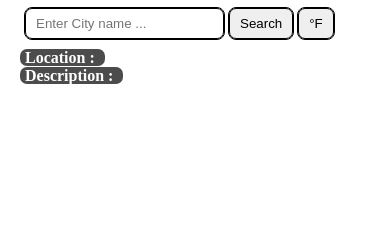
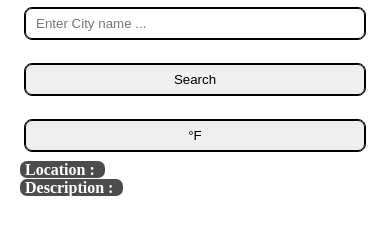
Before and after one commit to golam71/odin-weather-app, a website built with webpack: page src/html/index.html in a window 390 px wide. Shown: the part 59-294 px from the top of the page. Built offline with nearby package versions, Linux system fonts and the light colour scheme; no server answers.

Commit message:
:tada: Add responsive design for input layout on small screens

```diff
--- a/src/css/styles.css
+++ b/src/css/styles.css
@@ -108,3 +108,12 @@ button {
 * {
   border-radius: 7px;
 }
+
+
+
+
+@media only screen and (max-width : 450px) {
+  div.input {
+    flex-direction: column;
+  }
+}
```
